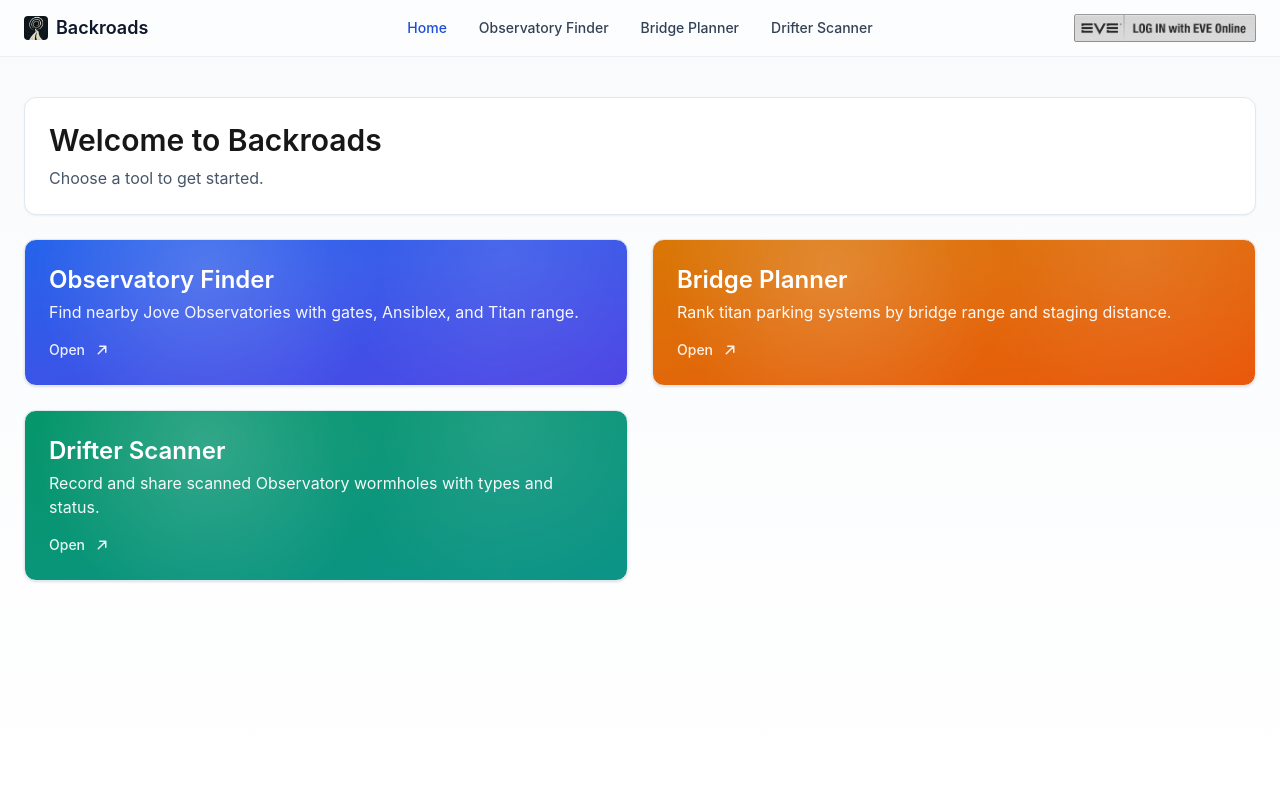
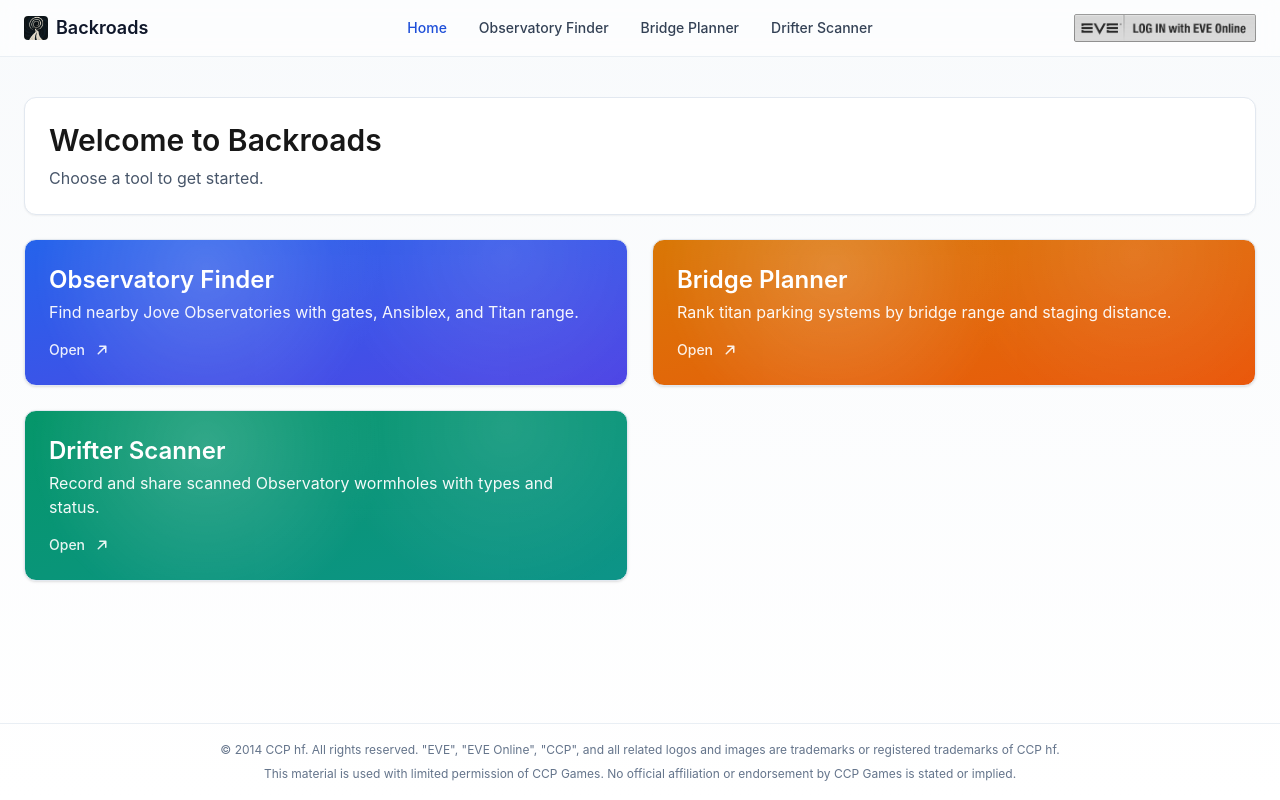
Before and after one commit to TheEveEye/BackroadsApp, a React (Vite) app: page / in a window 1280 px wide. Built offline with nearby package versions, Linux system fonts and the light colour scheme; no server answers.

Commit message:
Add CCP notice

```diff
--- a/src/routes/Layout.tsx
+++ b/src/routes/Layout.tsx
@@ -3,8 +3,13 @@
 import { loadData, type GraphData } from '../lib/data';
 import { AuthStatus } from '../components/AuthStatus';
 
+type AppWindow = Window & {
+  appGraph?: GraphData;
+};
+
 export function Layout() {
   const location = useLocation();
+  const baseUrl = import.meta.env.BASE_URL || '/';
   // Dynamic titles per route
   useEffect(() => {
     const base = 'Backroads';
@@ -19,27 +24,32 @@
     let cancelled = false;
     (async () => {
       try {
-  if ((window as any).appGraph) return;
+        const appWindow = window as AppWindow;
+        if (appWindow.appGraph) return;
         const data: GraphData = await loadData();
         if (!cancelled) {
-          (window as any).appGraph = data;
-          try { window.dispatchEvent(new CustomEvent('graph-loaded')); } catch {}
+          appWindow.appGraph = data;
+          try {
+            window.dispatchEvent(new CustomEvent('graph-loaded'));
+          } catch {
+            // Non-browser-compatible environments can skip the notification.
+          }
         }
       } catch {
-  // ignore; routes that depend on data will handle their own error states
+        // Routes that depend on data will handle their own error states.
       }
     })();
     return () => { cancelled = true; };
   }, []);
 
   return (
-    <div className="min-h-screen bg-gradient-to-b from-slate-50 to-white dark:from-gray-950 dark:to-black">
+    <div className="min-h-screen flex flex-col bg-gradient-to-b from-slate-50 to-white dark:from-gray-950 dark:to-black">
       <header className="sticky top-0 z-40 backdrop-blur supports-[backdrop-filter]:bg-white/60 bg-white/80 dark:bg-black/40 border-b border-slate-200/70 dark:border-slate-800">
         <div className="max-w-7xl mx-auto px-4 sm:px-6 py-3 flex flex-col gap-3 sm:grid sm:grid-cols-[1fr_auto_1fr] sm:items-center">
           <Link to="/" className="flex items-center gap-2 text-slate-900 dark:text-slate-100 font-semibold text-lg sm:justify-self-start">
             {/* Use BASE_URL-aware path for GitHub Pages compatibility */}
             <img
-              src={`${(import.meta as any).env?.BASE_URL || '/'}backroads.png`}
+              src={`${baseUrl}backroads.png`}
               alt="Backroads"
               className="w-6 h-6 rounded"
             />
@@ -81,9 +91,19 @@
           </div>
         </div>
       </header>
-      <main className="max-w-screen-2xl mx-auto px-4 sm:px-6 py-6">
+      <main className="flex-1 w-full max-w-screen-2xl mx-auto px-4 sm:px-6 py-6">
         <Outlet />
       </main>
+      <footer className="border-t border-slate-200/70 dark:border-slate-800">
+        <div className="max-w-screen-2xl mx-auto px-4 sm:px-6 py-4 text-center text-xs leading-5 text-slate-500 dark:text-slate-400">
+          <p>
+            &copy; 2014 CCP hf. All rights reserved. &quot;EVE&quot;, &quot;EVE Online&quot;, &quot;CCP&quot;, and all related logos and images are trademarks or registered trademarks of CCP hf.
+          </p>
+          <p className="mt-1">
+            This material is used with limited permission of CCP Games. No official affiliation or endorsement by CCP Games is stated or implied.
+          </p>
+        </div>
+      </footer>
     </div>
   );
 }
```
